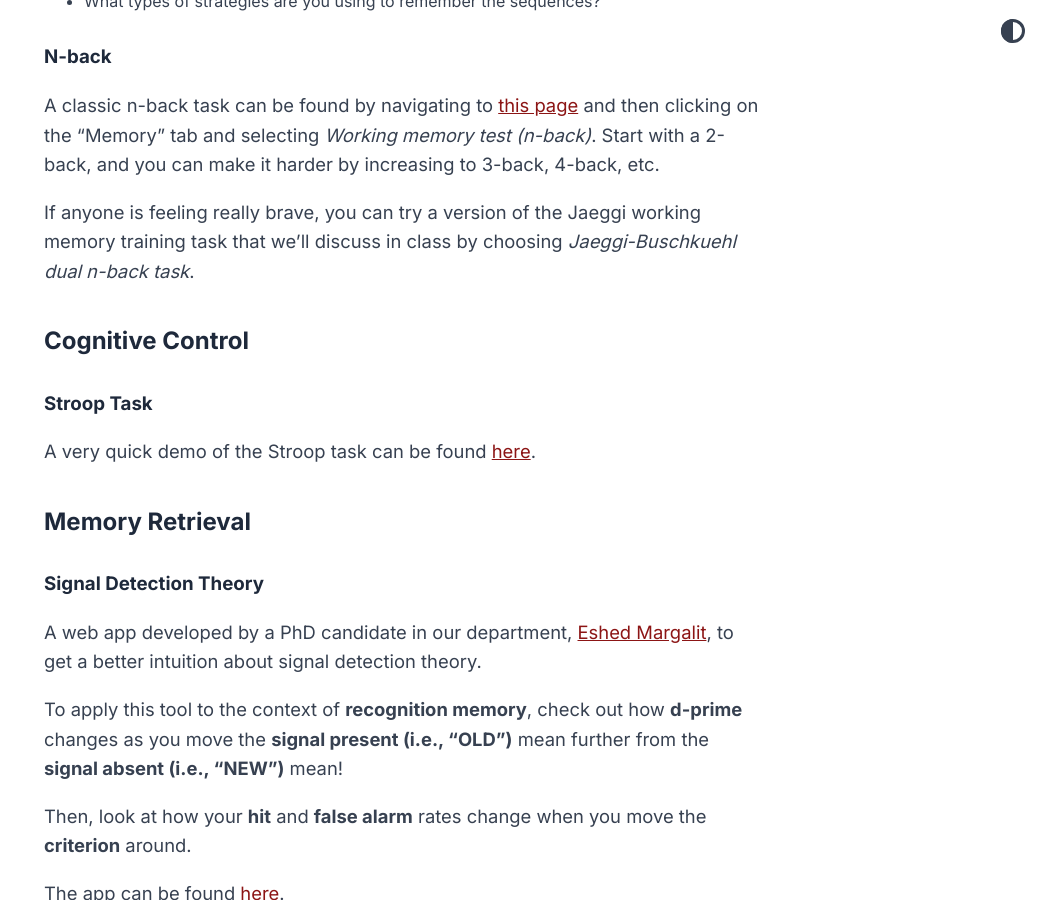
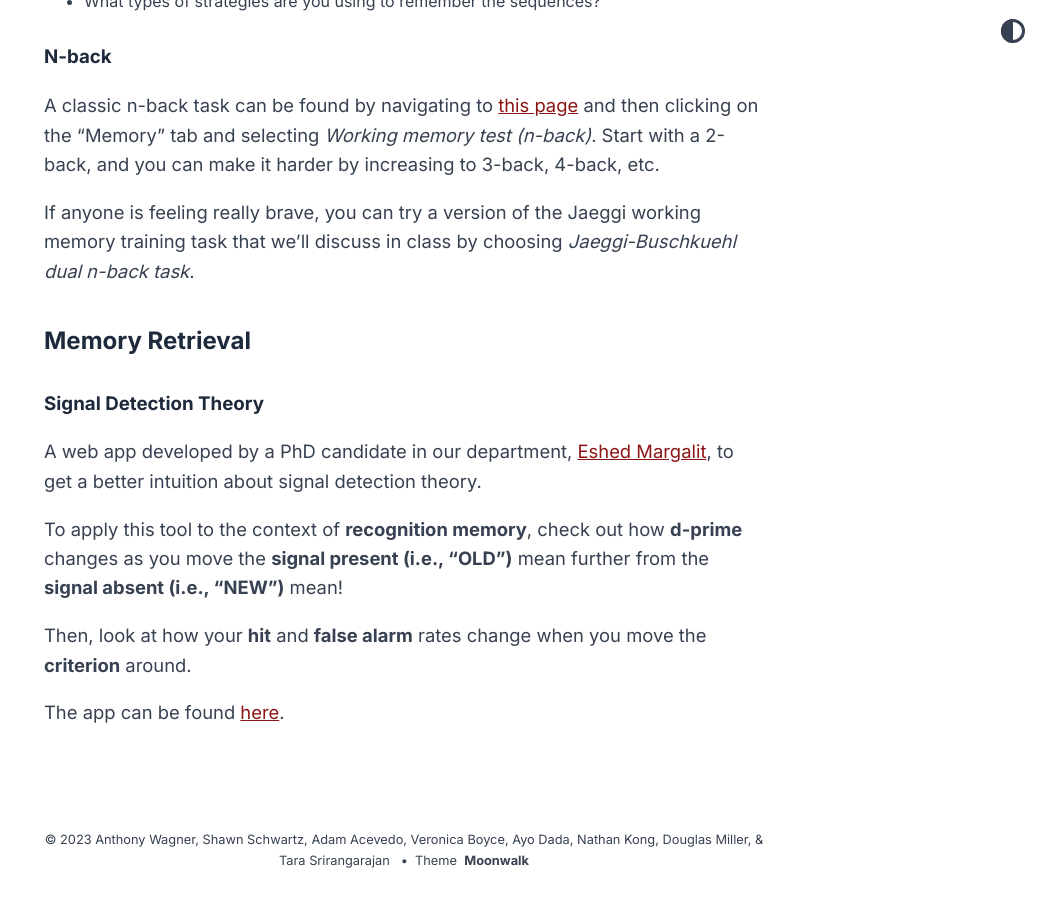
Before and after one commit to WagnerLab/psych-45, a Jekyll site: the page built from demos.md, in a window 1280 px wide and 900 px high, scrolled down 1045 px. Shown: the whole window, without its empty margins (236-1280 px from the left). Built offline with Jekyll 4.4.1, drawn with Linux system fonts in a browser that asks for light colours; some of the changed text lies outside the part shown.

Commit message:
fix(demos): remove stroop refs

```diff
--- a/demos.md
+++ b/demos.md
@@ -33,12 +33,6 @@ A classic n-back task can be found by navigating to [this page](http://cognitive
 
 If anyone is feeling really brave, you can try a version of the Jaeggi working memory training task that we’ll discuss in class by choosing *Jaeggi-Buschkuehl dual n-back task*.
 
-## Cognitive Control
-
-### Stroop Task
-
-A very quick demo of the Stroop task can be found [here](http://www.math.unt.edu/~tam/selftests/stroopeffects.html){:target="_blank"}.
-
 ## Memory Retrieval
 
 ### Signal Detection Theory
```
